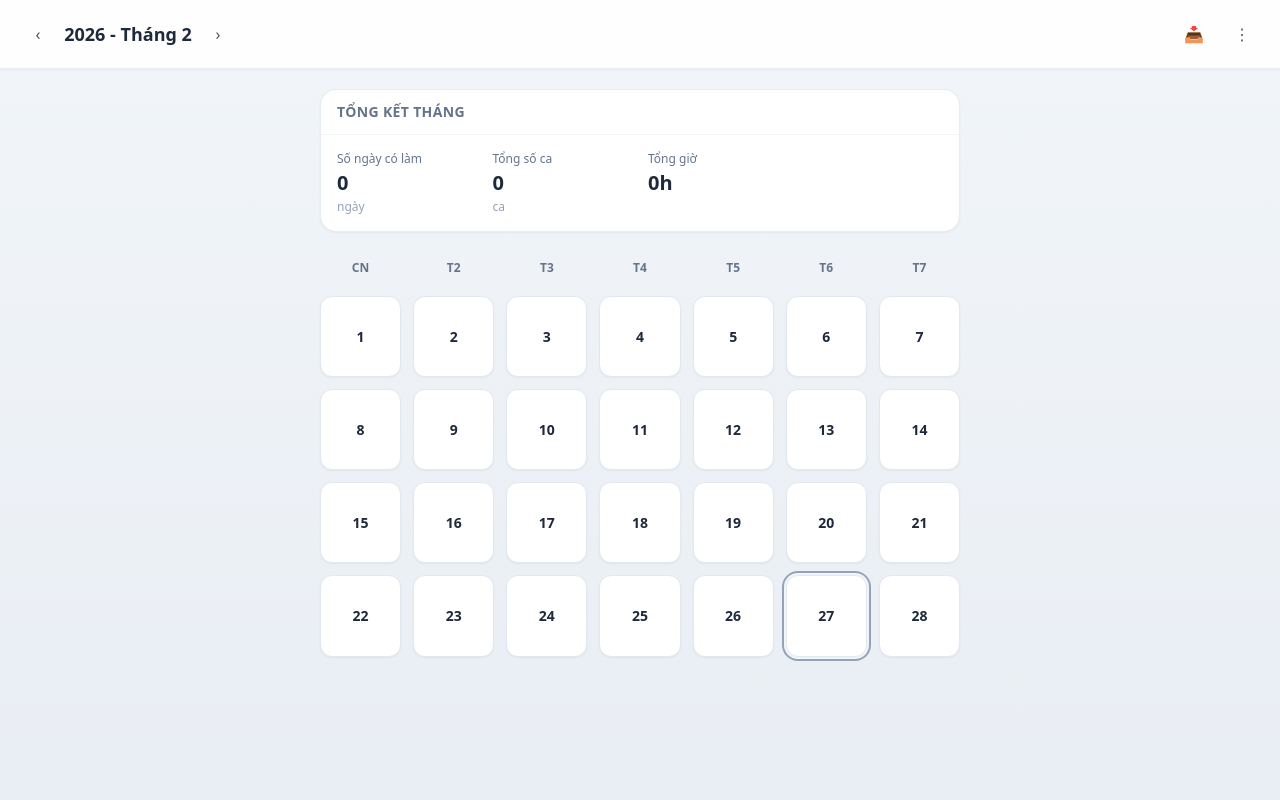
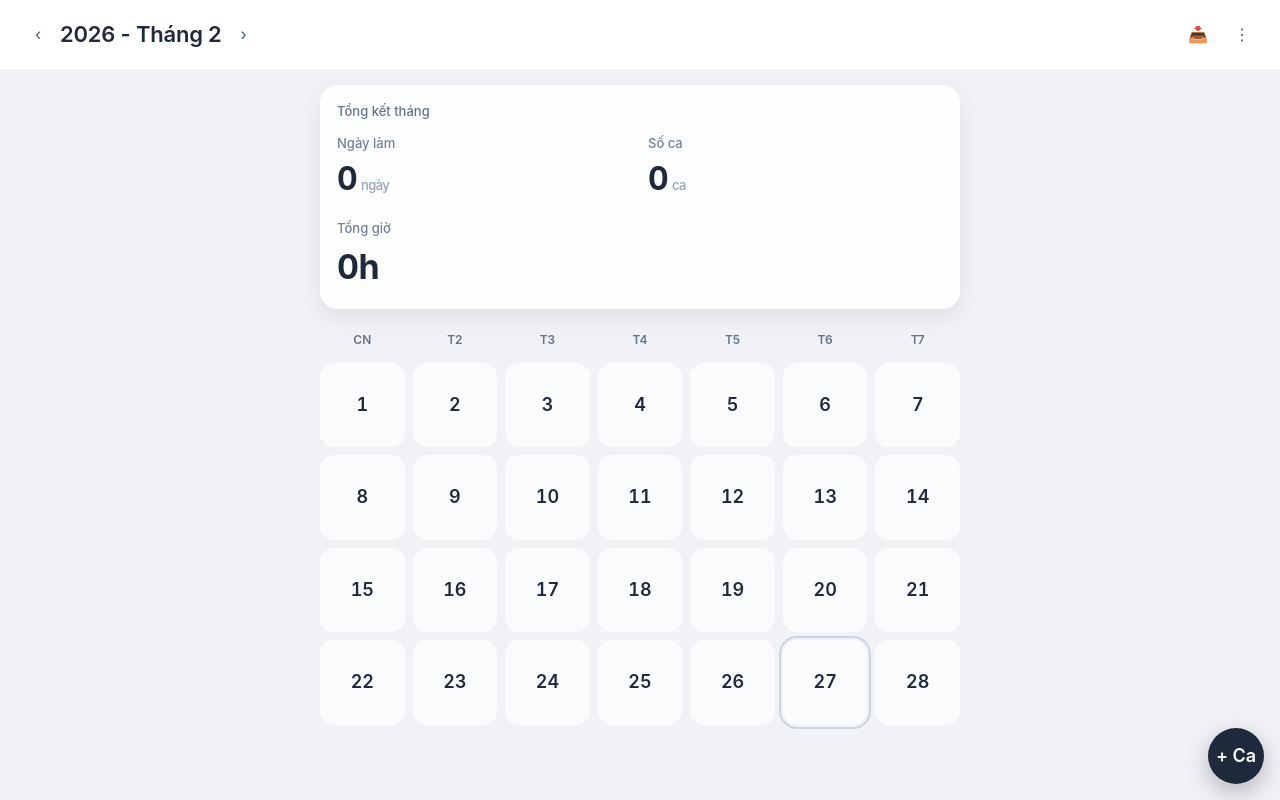
Before and after one commit to aciedtran271/ChamCong2, a React (Vite) app: page / in a window 1280 px wide. Shown: the top 800 px of the page. Built offline with nearby package versions, Linux system fonts and the light colour scheme.

Commit message:
ui: iOS-style - safe-area header, soft cards, typography, FAB + Ca, bottom sheet 78vh, spacing 16px/8px
Made-with: Cursor

```diff
--- a/src/App.tsx
+++ b/src/App.tsx
@@ -200,36 +200,43 @@ function App() {
 
   const monthTitle = `${year} - Tháng ${month}`
 
+  const handleFabAdd = useCallback(() => {
+    const today = new Date()
+    const inCurrentMonth = today.getFullYear() === year && today.getMonth() + 1 === month
+    setSelectedDate(inCurrentMonth ? today : new Date(year, month - 1, 1))
+    setFormShift(null)
+  }, [year, month])
+
   return (
-    <div className="min-h-screen bg-gradient-to-b from-slate-100 to-slate-200/80 dark:from-slate-950 dark:to-slate-900 text-slate-900 dark:text-white">
-      <header className="sticky top-0 z-30 bg-white/90 dark:bg-slate-900/90 backdrop-blur-md border-b border-slate-200/80 dark:border-slate-700/80 shadow-sm safe-area-inset-top">
-        <div className="flex items-center justify-between gap-2 px-4 py-3">
-          <div className="flex items-center gap-1">
+    <div className="min-h-screen bg-[#f0f2f5] dark:bg-gradient-to-b dark:from-[#0c1222] dark:to-[#151b2d] text-slate-900 dark:text-[rgba(255,255,255,0.92)]">
+      <header className="sticky top-0 z-30 header-ios flex flex-col bg-white/95 dark:bg-[rgba(28,33,48,0.95)] backdrop-blur-xl border-b border-white/10 dark:border-white/[0.06]">
+        <div className="flex items-center justify-between">
+          <div className="flex items-center gap-0">
             <button
               type="button"
               onClick={goPrev}
-              className="min-h-touch min-w-[44px] rounded-xl flex items-center justify-center text-slate-600 dark:text-slate-300 hover:bg-slate-100 dark:hover:bg-slate-800 active:bg-slate-200 dark:active:bg-slate-700 transition-colors"
+              className="w-11 h-11 min-w-[44px] min-h-[44px] rounded-xl flex items-center justify-center text-slate-600 dark:text-[rgba(255,255,255,0.65)] hover:bg-slate-100 dark:hover:bg-white/10 active:scale-[0.98] transition-all"
               aria-label="Tháng trước"
             >
               ‹
             </button>
-            <h1 className="text-lg font-bold min-w-[128px] text-center text-slate-800 dark:text-white">
+            <h1 className="text-[20px] sm:text-[22px] font-semibold tracking-[-0.2px] min-w-[120px] text-center text-slate-800 dark:text-[rgba(255,255,255,0.92)]">
               {monthTitle}
             </h1>
             <button
               type="button"
               onClick={goNext}
-              className="min-h-touch min-w-[44px] rounded-xl flex items-center justify-center text-slate-600 dark:text-slate-300 hover:bg-slate-100 dark:hover:bg-slate-800 active:bg-slate-200 dark:active:bg-slate-700 transition-colors"
+              className="w-11 h-11 min-w-[44px] min-h-[44px] rounded-xl flex items-center justify-center text-slate-600 dark:text-[rgba(255,255,255,0.65)] hover:bg-slate-100 dark:hover:bg-white/10 active:scale-[0.98] transition-all"
               aria-label="Tháng sau"
             >
               ›
             </button>
           </div>
-          <div className="flex items-center gap-1">
+          <div className="flex items-center gap-0">
             <button
               type="button"
               onClick={handleExportExcel}
-              className="min-h-touch min-w-[44px] rounded-xl flex items-center justify-center text-slate-600 dark:text-slate-300 hover:bg-slate-100 dark:hover:bg-slate-800 transition-colors"
+              className="w-11 h-11 min-w-[44px] min-h-[44px] rounded-xl flex items-center justify-center text-slate-600 dark:text-[rgba(255,255,255,0.65)] hover:bg-slate-100 dark:hover:bg-white/10 transition-colors"
               title="Xuất Excel"
             >
               📥
@@ -237,7 +244,7 @@ function App() {
             <button
               type="button"
               onClick={() => setMenuOpen((o) => !o)}
-              className="min-h-touch min-w-[44px] rounded-xl flex items-center justify-center text-slate-600 dark:text-slate-300 hover:bg-slate-100 dark:hover:bg-slate-800 transition-colors"
+              className="w-11 h-11 min-w-[44px] min-h-[44px] rounded-xl flex items-center justify-center text-slate-600 dark:text-[rgba(255,255,255,0.65)] hover:bg-slate-100 dark:hover:bg-white/10 transition-colors"
               aria-label="Menu"
             >
               ⋮
@@ -248,7 +255,7 @@ function App() {
         {menuOpen && (
           <>
             <div className="fixed inset-0 z-0" onClick={() => setMenuOpen(false)} aria-hidden />
-            <div className="absolute right-4 top-full mt-2 py-2 bg-white dark:bg-slate-800 rounded-xl shadow-lg border border-slate-200 dark:border-slate-700 min-w-[200px] z-10">
+            <div className="absolute right-4 top-full mt-2 py-2 bg-white dark:bg-[rgba(28,33,48,0.98)] rounded-[18px] shadow-ios border border-white/10 dark:border-white/[0.06] min-w-[200px] z-10">
             <button
               type="button"
               onClick={() => { setShowExportNamesEditor(true); setMenuOpen(false); }}
@@ -283,20 +290,35 @@ function App() {
         )}
       </header>
 
-      <main className="px-4 py-5 pb-28 max-w-2xl mx-auto">
+      <main className="px-4 py-4 pb-24 max-w-2xl mx-auto">
         {loading ? (
           <div className="animate-pulse space-y-4">
-            <div className="h-32 bg-slate-200/80 dark:bg-slate-700/80 rounded-2xl" />
-            <div className="grid grid-cols-7 gap-1.5">
+            <div className="h-28 rounded-[18px] bg-white/60 dark:bg-white/[0.04]" />
+            <div className="grid grid-cols-7 gap-2">
               {Array.from({ length: 35 }).map((_, i) => (
-                <div key={i} className="aspect-square bg-slate-200/80 dark:bg-slate-700/80 rounded-xl" />
+                <div key={i} className="aspect-square rounded-[14px] bg-white/60 dark:bg-white/[0.04]" />
               ))}
             </div>
           </div>
         ) : (
-          <MonthView doc={doc} onSelectDay={handleSelectDay} />
+          <MonthView
+            doc={doc}
+            selectedDate={selectedDate}
+            onSelectDay={handleSelectDay}
+          />
         )}
       </main>
+
+      {/* FAB + Ca - iOS style, trên safe-area */}
+      <button
+        type="button"
+        onClick={handleFabAdd}
+        className="fixed right-4 z-20 w-14 h-14 min-w-[56px] min-h-[56px] rounded-full bg-slate-800 dark:bg-white shadow-ios flex items-center justify-center text-white dark:text-slate-900 font-semibold text-lg active:scale-[0.96] transition-transform"
+        style={{ bottom: 'calc(1rem + env(safe-area-inset-bottom, 0px))' }}
+        aria-label="Thêm ca"
+      >
+        + Ca
+      </button>
 
       {selectedDate && (
         <>
--- a/src/features/timesheet/DayDrawer.tsx
+++ b/src/features/timesheet/DayDrawer.tsx
@@ -39,10 +39,10 @@ export function DayDrawer({
   return (
     <div className="fixed inset-0 z-40 flex flex-col bg-black/40" onClick={onClose}>
       <div
-        className="mt-auto bg-white dark:bg-slate-900 rounded-t-2xl shadow-xl max-h-[85vh] flex flex-col"
+        className="mt-auto bg-white dark:bg-[#1c2130] rounded-t-[20px] shadow-[0_-8px_32px_rgba(0,0,0,0.2)] max-h-[78vh] flex flex-col"
         onClick={(e) => e.stopPropagation()}
       >
-        <div className="flex items-center justify-between p-4 border-b border-slate-200 dark:border-slate-700">
+        <div className="flex items-center justify-between p-4 border-b border-slate-100 dark:border-white/[0.06]">
           <div>
             <h2 className="text-lg font-semibold text-slate-900 dark:text-white">
               {dateStr} – {dayName}
--- a/src/features/timesheet/MonthView.tsx
+++ b/src/features/timesheet/MonthView.tsx
@@ -7,20 +7,25 @@ import { cn } from '../../lib/utils'
 
 interface MonthViewProps {
   doc: MonthDoc
+  selectedDate: Date | null
   onSelectDay: (date: Date) => void
 }
 
-export function MonthView({ doc, onSelectDay }: MonthViewProps) {
+function isSameDay(a: Date, b: Date | null): boolean {
+  if (!b) return false
+  return a.getDate() === b.getDate() && a.getMonth() === b.getMonth() && a.getFullYear() === b.getFullYear()
+}
+
+export function MonthView({ doc, selectedDate, onSelectDay }: MonthViewProps) {
   const year = doc.year
   const month = doc.month
   const start = startOfMonth(new Date(year, month - 1, 1))
   const end = endOfMonth(start)
   const days = eachDayOfInterval({ start, end })
 
-  // Lấp đầu tuần (để thứ 2 là cột đầu nếu cần; hoặc CN đầu: 0=CN)
-  const firstDow = getDay(start) // 0 = CN
+  const firstDow = getDay(start)
   const padStart = firstDow
-  const padEnd = 42 - days.length - padStart // 6 rows
+  const padEnd = 42 - days.length - padStart
   const padStartArr = Array.from({ length: padStart }, () => null)
   const padEndArr = Array.from({ length: Math.max(0, padEnd) }, () => null)
   const gridDays = [...padStartArr, ...days.map((d) => d), ...padEndArr]
@@ -43,52 +48,64 @@ export function MonthView({ doc, onSelectDay }: MonthViewProps) {
   })
 
   return (
-    <div className="flex flex-col gap-5">
-      {/* Tổng kết tháng */}
-      <div className="rounded-2xl bg-white dark:bg-slate-800/80 border border-slate-200/80 dark:border-slate-600/80 shadow-sm overflow-hidden">
-        <div className="px-4 py-3 border-b border-slate-100 dark:border-slate-700/80">
-          <h2 className="text-sm font-semibold text-slate-500 dark:text-slate-400 uppercase tracking-wide">
+    <div className="flex flex-col gap-4">
+      {/* Card Tổng kết tháng - iOS soft card */}
+      <div
+        className={cn(
+          'rounded-[18px] overflow-hidden',
+          'bg-white/80 dark:bg-[rgba(255,255,255,0.04)]',
+          'border border-white/20 dark:border-white/[0.06]',
+          'shadow-[0_8px_24px_rgba(0,0,0,0.08)] dark:shadow-[0_8px_24px_rgba(0,0,0,0.35)]'
+        )}
+      >
+        <div className="px-4 pt-4 pb-1">
+          <h2 className="text-[13px] font-medium text-slate-500 dark:text-[rgba(255,255,255,0.65)]">
             Tổng kết tháng
           </h2>
         </div>
-        <div className="p-4 grid grid-cols-2 sm:grid-cols-4 gap-4">
-          <div className="flex flex-col gap-0.5">
-            <span className="text-xs text-slate-500 dark:text-slate-400">Số ngày có làm</span>
-            <span className="text-xl font-bold text-slate-800 dark:text-white tabular-nums">
+        <div className="p-4 pt-2 grid grid-cols-2 gap-4">
+          <div className="flex flex-col gap-0">
+            <span className="text-[13px] font-medium text-slate-500 dark:text-[rgba(255,255,255,0.65)] opacity-90">
+              Ngày làm
+            </span>
+            <span className="text-[28px] sm:text-[32px] font-bold tracking-[-0.6px] text-slate-800 dark:text-[rgba(255,255,255,0.92)] tabular-nums mt-0.5">
               {workingDaysCount}
+              <span className="text-[13px] font-medium text-slate-400 dark:text-[rgba(255,255,255,0.45)] ml-1">ngày</span>
             </span>
-            <span className="text-xs text-slate-400 dark:text-slate-500">ngày</span>
           </div>
-          <div className="flex flex-col gap-0.5">
-            <span className="text-xs text-slate-500 dark:text-slate-400">Tổng số ca</span>
-            <span className="text-xl font-bold text-slate-800 dark:text-white tabular-nums">
+          <div className="flex flex-col gap-0">
+            <span className="text-[13px] font-medium text-slate-500 dark:text-[rgba(255,255,255,0.65)] opacity-90">
+              Số ca
+            </span>
+            <span className="text-[28px] sm:text-[32px] font-bold tracking-[-0.6px] text-slate-800 dark:text-[rgba(255,255,255,0.92)] tabular-nums mt-0.5">
               {totalShiftsCount}
+              <span className="text-[13px] font-medium text-slate-400 dark:text-[rgba(255,255,255,0.45)] ml-1">ca</span>
             </span>
-            <span className="text-xs text-slate-400 dark:text-slate-500">ca</span>
           </div>
-          <div className="flex flex-col gap-0.5">
-            <span className="text-xs text-slate-500 dark:text-slate-400">Tổng giờ</span>
-            <span className="text-xl font-bold text-slate-800 dark:text-white tabular-nums">
+          <div className="col-span-2 flex items-end justify-between gap-2 flex-wrap">
+            <div className="flex flex-col gap-0">
+              <span className="text-[13px] font-medium text-slate-500 dark:text-[rgba(255,255,255,0.65)] opacity-90">
+                Tổng giờ
+              </span>
+              <span className="text-[28px] sm:text-[34px] font-bold tracking-[-0.6px] text-slate-800 dark:text-[rgba(255,255,255,0.92)] tabular-nums mt-0.5">
                 {formatHours(monthTotal)}
               </span>
             </div>
             {monthOt > 0 && (
-            <div className="flex flex-col gap-0.5">
-              <span className="text-xs text-amber-600 dark:text-amber-400">OT</span>
-              <span className="text-xl font-bold text-amber-600 dark:text-amber-400 tabular-nums">
-                {formatHours(monthOt)}
+              <span className="inline-flex items-center px-3 py-1.5 rounded-full text-[13px] font-semibold bg-amber-100 text-amber-800 dark:bg-amber-500/20 dark:text-amber-400">
+                OT {formatHours(monthOt)}
               </span>
-            </div>
             )}
           </div>
         </div>
+      </div>
 
-      {/* Lịch tháng - gap rõ ràng cho mobile iPhone */}
-      <div className="grid grid-cols-7 gap-2 min-[480px]:gap-3">
+      {/* Lịch tháng - gap 8px, ô 54-62px */}
+      <div className="grid grid-cols-7 gap-2">
         {weekDays.map((w) => (
           <div
             key={w}
-            className="text-center text-xs font-semibold text-slate-500 dark:text-slate-400 py-2"
+            className="text-center text-[12px] font-semibold text-slate-500 dark:text-[rgba(255,255,255,0.45)] py-1.5"
           >
             {w}
           </div>
@@ -106,6 +123,7 @@ export function MonthView({ doc, onSelectDay }: MonthViewProps) {
             d.getMonth() === new Date().getMonth() &&
             d.getFullYear() === new Date().getFullYear()
           const hasShifts = shifts.length > 0
+          const isSelected = isSameDay(d, selectedDate)
 
           return (
             <button
@@ -113,36 +131,33 @@ export function MonthView({ doc, onSelectDay }: MonthViewProps) {
               type="button"
               onClick={() => onSelectDay(d)}
               className={cn(
-                'w-full min-w-0 aspect-square flex flex-col items-center justify-center rounded-xl border text-center p-1.5 transition-all duration-200 active:scale-[0.98]',
+                'w-full min-w-0 aspect-square flex flex-col items-center justify-center rounded-[14px] text-center p-1 transition-all duration-200 active:scale-[0.98]',
+                'min-h-[54px] sm:min-h-[62px]',
                 isSameMonth(d, start)
-                  ? 'bg-white dark:bg-slate-800 border-slate-200 dark:border-slate-600 hover:border-slate-300 dark:hover:border-slate-500 shadow-sm hover:shadow'
-                  : 'bg-slate-50/80 dark:bg-slate-800/50 border-slate-100 dark:border-slate-700/50 text-slate-400',
-                hasShifts && 'border-emerald-200 dark:border-emerald-800/60 bg-emerald-50/50 dark:bg-emerald-900/20',
-                isToday && 'ring-2 ring-offset-2 ring-slate-400 dark:ring-slate-500 ring-offset-slate-100 dark:ring-offset-slate-900'
+                  ? 'bg-white/70 dark:bg-[rgba(255,255,255,0.06)] border border-transparent hover:bg-white/90 dark:hover:bg-white/[0.09]'
+                  : 'bg-transparent dark:bg-white/[0.02] text-slate-400 dark:text-[rgba(255,255,255,0.35)]',
+                hasShifts && isSameMonth(d, start) && 'bg-emerald-50/80 dark:bg-emerald-500/10',
+                isSelected && 'ring-2 ring-slate-400 dark:ring-white/50 ring-offset-2 ring-offset-[#f0f2f5] dark:ring-offset-[#151b2d] shadow-[0_0_12px_rgba(0,0,0,0.15)] dark:shadow-[0_0_12px_rgba(255,255,255,0.08)]',
+                isToday && !isSelected && 'ring-2 ring-slate-300 dark:ring-white/40 ring-offset-2 ring-offset-[#f0f2f5] dark:ring-offset-[#151b2d]'
               )}
             >
               <span
                 className={cn(
-                  'text-sm font-semibold leading-tight',
-                  isSameMonth(d, start) ? 'text-slate-800 dark:text-white' : 'text-slate-400'
+                  'text-[16px] sm:text-[18px] font-semibold leading-tight tabular-nums',
+                  isSameMonth(d, start) ? 'text-slate-800 dark:text-[rgba(255,255,255,0.92)]' : 'text-slate-400 dark:text-[rgba(255,255,255,0.35)]'
                 )}
               >
                 {format(d, 'd')}
               </span>
               {hasShifts && (
-                <>
-                  <span className="text-[11px] font-medium text-slate-600 dark:text-slate-300 mt-1 leading-tight block">
-                    {formatHours(totalM)}
+                <span className="text-[10px] sm:text-[11px] font-medium text-slate-600 dark:text-[rgba(255,255,255,0.65)] mt-0.5 leading-tight block">
+                  {shifts.length} ca • {formatHours(totalM)}
                 </span>
-                  <span className="text-[10px] text-slate-500 dark:text-slate-400">
-                    {shifts.length} ca
-                  </span>
-                  {otM > 0 && (
-                    <span className="text-[9px] bg-amber-200/80 text-amber-900 dark:bg-amber-900/50 dark:text-amber-200 px-1.5 py-0.5 rounded-full mt-0.5 font-medium">
+              )}
+              {hasShifts && otM > 0 && (
+                <span className="text-[9px] bg-amber-200/80 dark:bg-amber-500/25 text-amber-800 dark:text-amber-400 px-1 rounded mt-0.5 font-medium">
                   OT
                 </span>
-                  )}
-                </>
               )}
             </button>
           )
--- a/src/index.css
+++ b/src/index.css
@@ -4,6 +4,7 @@
 
 :root {
   color-scheme: light dark;
+  --safe-area-top: env(safe-area-inset-top, 0px);
 }
 
 html {
@@ -12,11 +13,15 @@ html {
 
 body {
   margin: 0;
-  font-family: system-ui, -apple-system, BlinkMacSystemFont, 'Segoe UI', Roboto, sans-serif;
+  font-family: -apple-system, BlinkMacSystemFont, 'SF Pro Text', 'Segoe UI', Roboto, sans-serif;
   -webkit-font-smoothing: antialiased;
 }
 
-/* Safe area for notched devices */
-.safe-area-inset-top {
-  padding-top: env(safe-area-inset-top, 0);
+/* iOS safe area header */
+.header-ios {
+  padding-top: calc(12px + var(--safe-area-top));
+  padding-left: 16px;
+  padding-right: 16px;
+  padding-bottom: 12px;
+  min-height: 44px;
 }
--- a/tailwind.config.js
+++ b/tailwind.config.js
@@ -12,6 +12,8 @@ export default {
       boxShadow: {
         card: '0 1px 3px 0 rgb(0 0 0 / 0.08), 0 1px 2px -1px rgb(0 0 0 / 0.08)',
         cardHover: '0 4px 6px -1px rgb(0 0 0 / 0.08), 0 2px 4px -2px rgb(0 0 0 / 0.08)',
+        ios: '0 8px 24px rgba(0,0,0,0.25)',
+        glow: '0 0 0 2px rgba(255,255,255,0.3)',
       },
     },
   },
```
Lines whose indentation alone changed are shown as unchanged.
